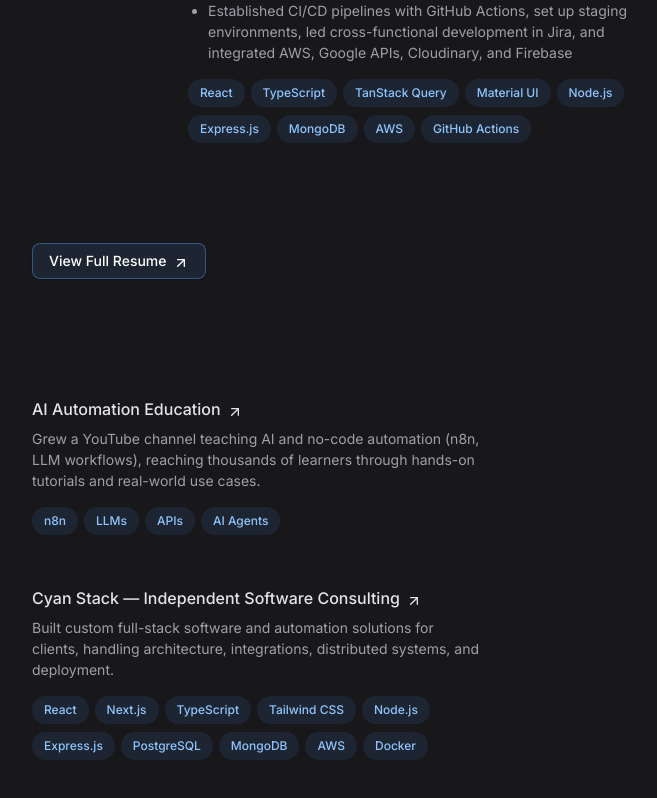
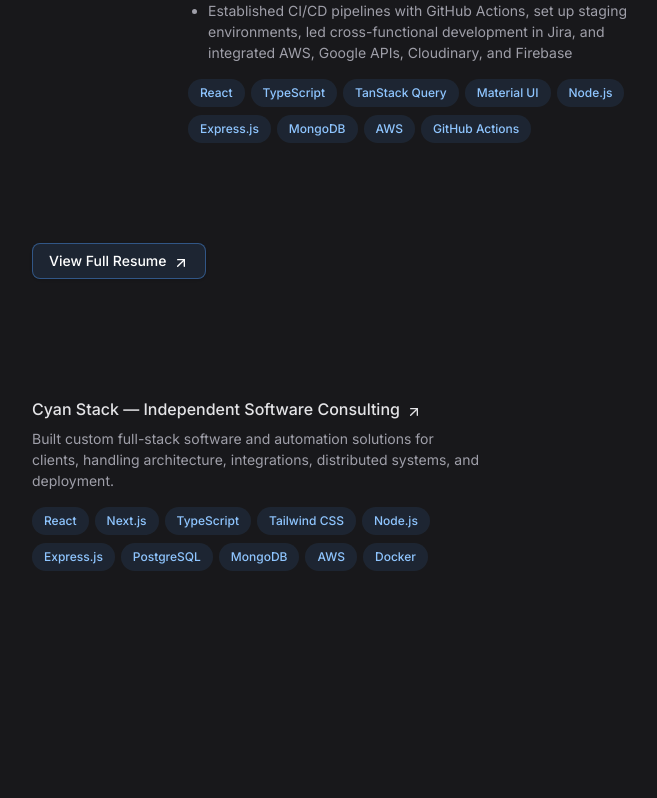
Before and after one commit to kyle4real/portfolio, a Next.js app: page / in a window 1280 px wide. Shown: the part 1501-2299 px from the top of the page, without its empty margins (616-1273 px from the left). Built offline with nearby package versions, Linux system fonts and the light colour scheme.

Commit message:
remove section for ai automation content

```diff
--- a/src/app/page.tsx
+++ b/src/app/page.tsx
@@ -306,23 +306,6 @@ export default function Home() {
                 <li>
                   <ExperienceCard>
                     <ExperienceCardMain>
-                      <ExperienceCardTitle href="https://youtube.com/@KyleFrielTech">
-                        AI Automation Education
-                      </ExperienceCardTitle>
-                      <ExperienceCardDescription>
-                        Grew a YouTube channel teaching AI and no-code automation (n8n, LLM workflows), reaching
-                        thousands of learners through hands-on tutorials and real-world use cases.
-                      </ExperienceCardDescription>
-                      <div className="mt-4">
-                        <TechStack technologies={["N8N", "LLMs", "APIS", "AI_AGENTS"]} />
-                      </div>
-                    </ExperienceCardMain>
-                  </ExperienceCard>
-                </li>
-
-                <li>
-                  <ExperienceCard>
-                    <ExperienceCardMain>
                       <ExperienceCardTitle href="https://cyanstack.com">
                         Cyan Stack — Independent Software Consulting
                       </ExperienceCardTitle>
```
